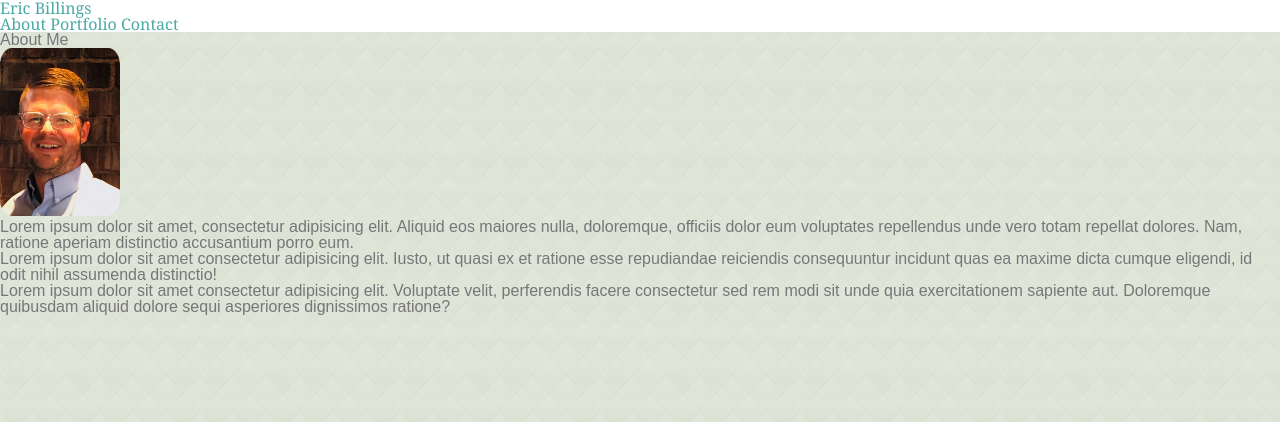
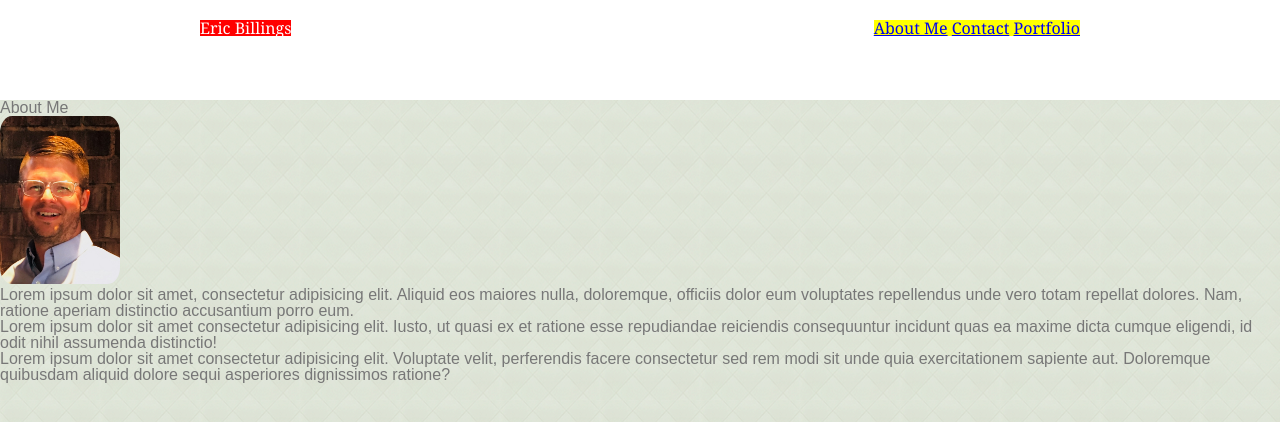
Before and after one commit to EricBillings/Basic-Portfolio, a plain HTML site: page index.html in a window 1280 px wide. Drawn offline with Linux system fonts and the light colour scheme.

Commit message:
correct html for header items

```diff
--- a/assets/css/style.css
+++ b/assets/css/style.css
@@ -16,13 +16,41 @@ header  {
     background: #ffffff;
     color: #4aaaa5;
     font-family: 'Georgia', Times, Times New Roman, serif;
+    position: relative;
+    width: 100%;
+    height: 60px;
+    padding-top: 20px;
+    padding-bottom: 20px;
+    text-align: center;
+
+
+}
+
+#header-left    {
+    float: left;
+    position: absolute;
+    left: 200px;
+    background: red;
+    color: white;
+
+}
+
+#header-right   {
+    float: left;
+    position: absolute;
+    right: 200px;
+    background: yellow;
+    color: blue;
+    flex-direction: row;
+
+
 }
 
 main    {
+    box-align: border-box;
 
 
-
-
+}
 
 
 
--- a/index.html
+++ b/index.html
@@ -13,15 +13,18 @@
 <body>
 
     <header>
+
         <div id="header-left">
             <h1>Eric Billings</h1>
         </div>
 
-        <div id="header-right"></div>
-            <a>About</a>
-            <a>Portfolio</a>
-            <a>Contact</a>
+        <div id="header-right">
+            <a href="#aboutme">About Me</a>
+            <a href="#contact">Contact</a>
+            <a href="#portfolio">Portfolio</a>
+
         </div>
+
     </header>
 
     <main class="about-me">
```
Also changed, not shown: contact.html (+6 -4 lines), portfolio.html (+6 -4 lines).
